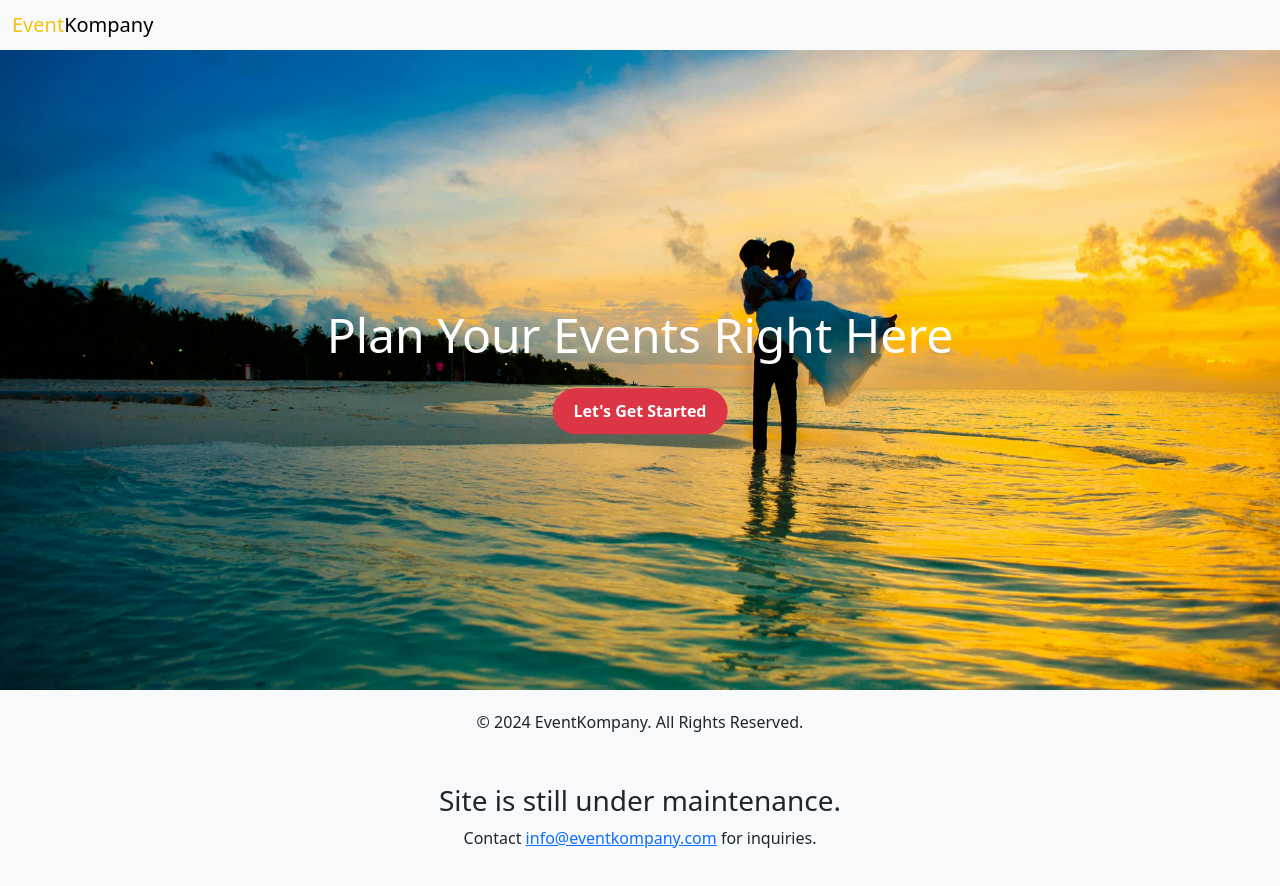
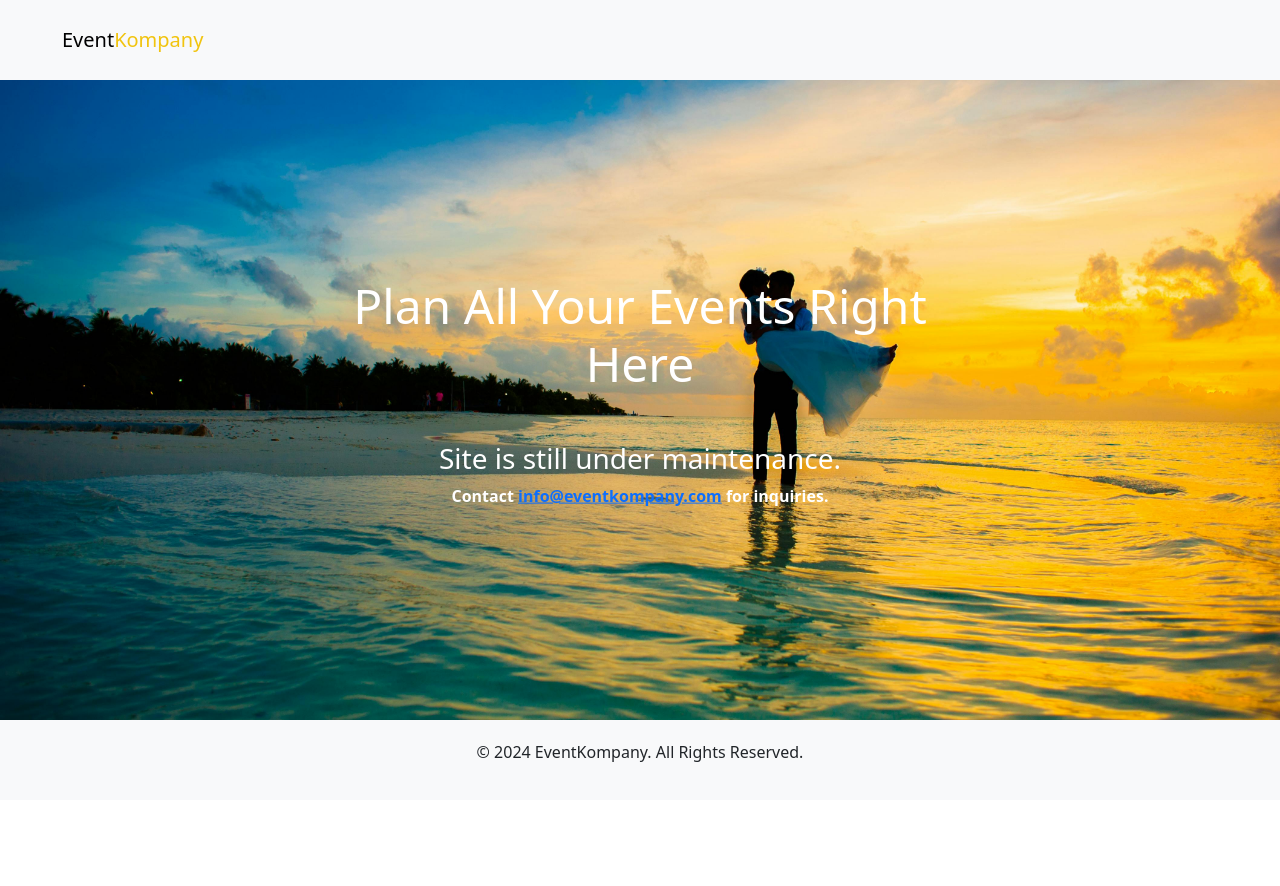
Before and after one commit to eventkompany/dummy, a plain HTML site: page index.html in a window 1280 px wide. After the commit the page ends 800 px from the top, so only its background shows below. Drawn offline with nearby package versions, Linux system fonts and the light colour scheme.

Commit message:
Update index.html

```diff
--- a/index.html
+++ b/index.html
@@ -45,12 +45,21 @@
             text-align: center;
         }
 
+        /* Navbar customization */
+        nav.navbar {
+            height: 80px; /* Set navbar height to 80px */
+        }
+
+        .navbar-brand {
+            margin-left: 50px; /* Move EventKompany text 50px to the right */
+        }
+
         .navbar-brand .event {
-            color: #f1c40f;
+            color: black;
         }
 
         .navbar-brand .kompany {
-            color: black;
+            color: #f1c40f;
         }
 
         .maintenance-message {
@@ -73,21 +82,17 @@
     <div class="hero-section">
         <img src="./main.png.jpg" alt="Plan Your Wedding">
         <div class="overlay">
-            <h1 class="display-5">Plan Your Events Right Here</h1>
-            <button class="btn btn-danger mt-3" style="border-radius: 30px; font-weight: bold; padding: 10px 20px;" data-bs-toggle="modal" data-bs-target="#chatModal">
-                Let's Get Started
-            </button>
+            <h1 class="display-5">Plan All Your Events Right Here</h1>
+            <div class="maintenance-message">
+                <h3>Site is still under maintenance.</h3>
+                <p>Contact <a href="mailto:info@eventkompany.com">info@eventkompany.com</a> for inquiries.</p>
+            </div>
         </div>
     </div>
 
     <!-- Footer -->
     <footer>
         <p>&copy; 2024 EventKompany. All Rights Reserved.</p>
-            <!-- Maintenance Page Message -->
-    <div class="maintenance-message">
-        <h3>Site is still under maintenance.</h3>
-        <p>Contact <a href="mailto:info@eventkompany.com">info@eventkompany.com</a> for inquiries.</p>
-    </div>
     </footer>
 
     <script src="https://cdn.jsdelivr.net/npm/bootstrap@5.3.0/dist/js/bootstrap.bundle.min.js"></script>
```
